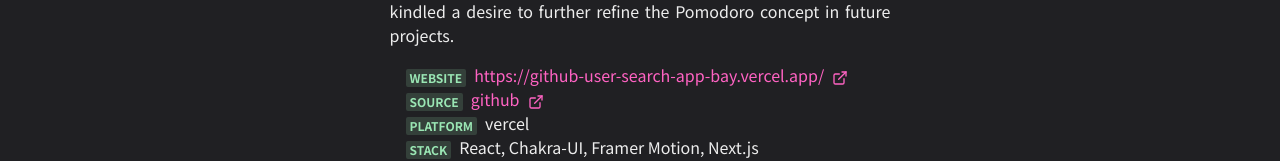
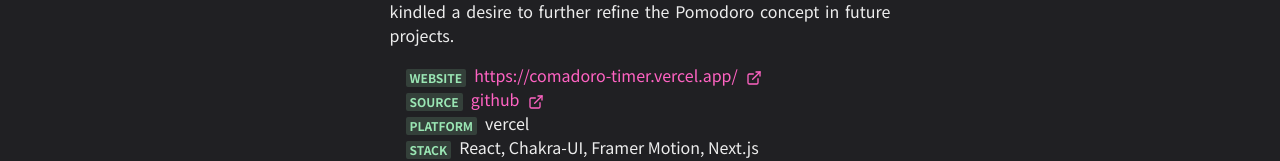
Before and after one commit to blp100/Po-Cheng-Yeh-Site, a Next.js app: page /works/pomodoro in a window 1280 px wide. Shown: the part 627-788 px from the top of the page. Built offline with nearby package versions, Linux system fonts and the light colour scheme.

Commit message:
feat: fix wrong text content on pomodoro page

```diff
--- a/pages/works/pomodoro.js
+++ b/pages/works/pomodoro.js
@@ -26,7 +26,7 @@
           <ListItem>
             <Meta>Website</Meta>
             <Link target="_blank" href="https://comadoro-timer.vercel.app/">
-              https://github-user-search-app-bay.vercel.app/
+              https://comadoro-timer.vercel.app/
               <ExternalLinkIcon ml={2} />
             </Link>
           </ListItem>
```
